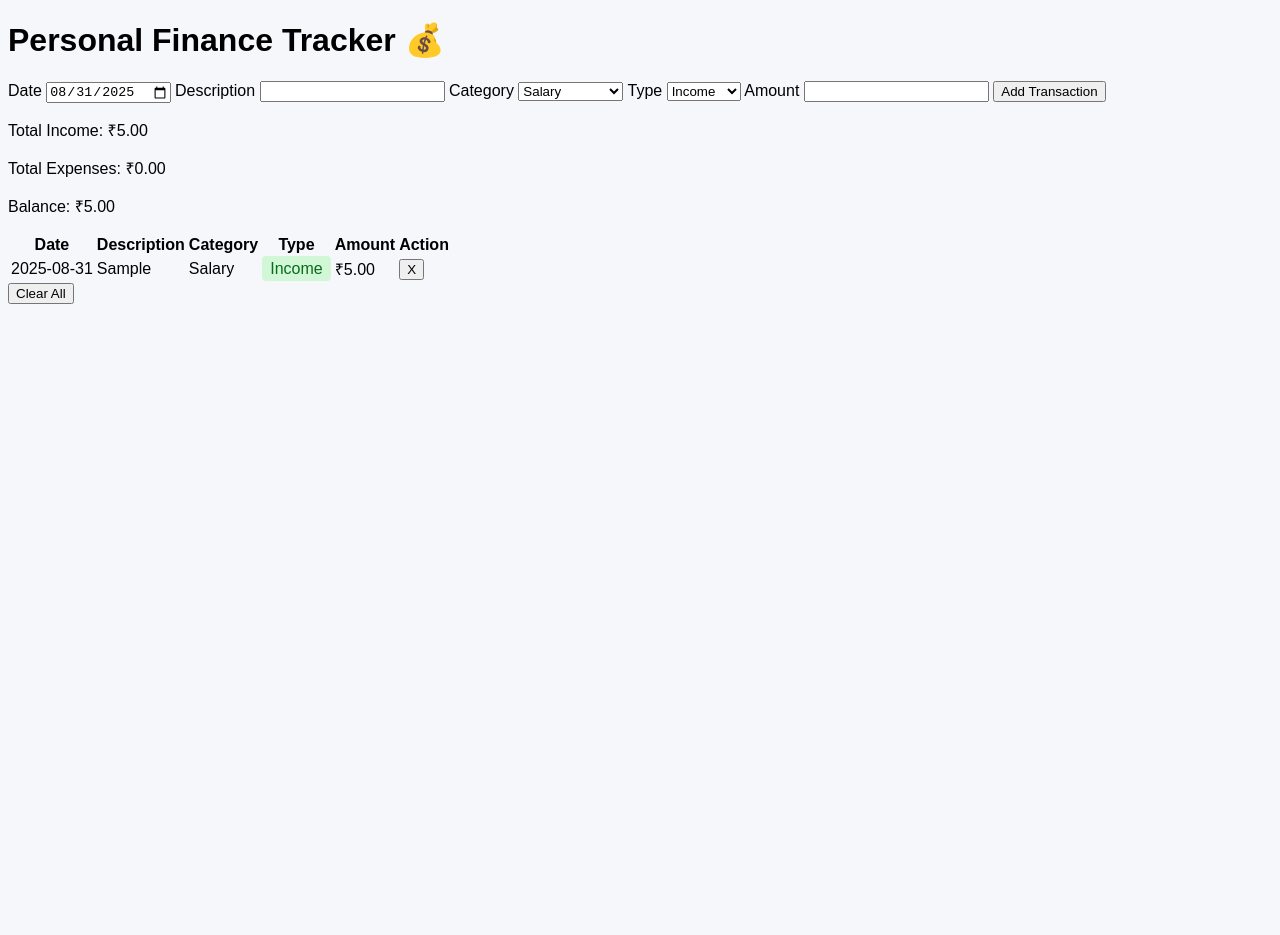
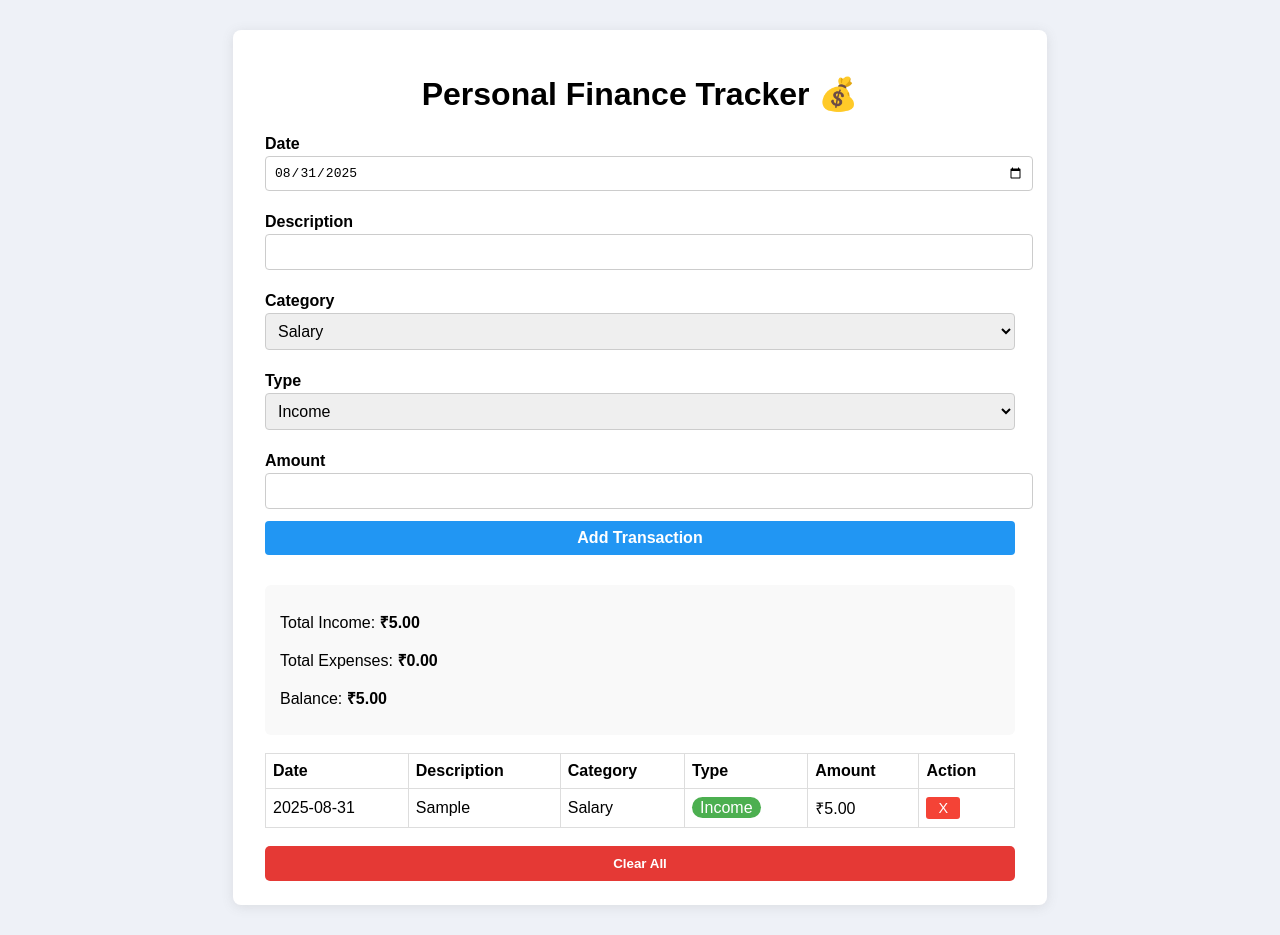
Before and after one commit to sudhansh101/Smart-finance-tracker, a plain HTML site: page Index.html in a window 1280 px wide. Both pictures are taken after typing "Sample", "5" into the empty fields and a click on the button "Add Transaction". Before the commit the page ends 800 px from the top, so only its background shows below. Drawn offline with Linux system fonts and the light colour scheme.

Commit message:
Update style.css

```diff
--- a/style.css
+++ b/style.css
@@ -1,10 +1,100 @@
 body {
-  background: #f6f7fb;
   font-family: Arial, sans-serif;
+  margin: 0;
+  padding: 30px 0;
+  background: #eef1f7;
 }
-.card {
-  border-radius: 1rem;
-  box-shadow: 0 2px 5px rgba(0,0,0,0.05);
+.container {
+  max-width: 750px;
+  margin: auto;
+  background: #fff;
+  border-radius: 8px;
+  padding: 24px 32px;
+  box-shadow: 0 2px 12px rgba(100,100,100,0.15);
 }
-.badge-income { background: #d1f7d6; color: #0a6b1e; padding: 4px 8px; border-radius: 4px; }
-.badge-expense { background: #ffe0e0; color: #a10000; padding: 4px 8px; border-radius: 4px; }
+h1 {
+  text-align: center;
+}
+form label {
+  display: block;
+  margin-top: 10px;
+  margin-bottom: 3px;
+  font-weight: bold;
+}
+form input, form select, form button {
+  width: 100%;
+  padding: 8px;
+  margin-bottom: 12px;
+  border-radius: 4px;
+  border: 1px solid #ccc;
+  font-size: 1em;
+}
+form button {
+  background: #2196f3;
+  color: #fff;
+  cursor: pointer;
+  font-weight: bold;
+  border: none;
+}
+form button:hover {
+  background: #1763a6;
+}
+.summary {
+  margin: 18px 0;
+  padding: 10px 15px;
+  background: #f9f9f9;
+  border-radius: 6px;
+}
+.summary span {
+  font-weight: bold;
+}
+table {
+  width: 100%;
+  margin-top: 10px;
+  border-collapse: collapse;
+}
+th, td {
+  padding: 8px 7px;
+  border: 1px solid #ddd;
+  text-align: left;
+}
+.badge-income {
+  color: #fff;
+  background: #4caf50;
+  padding: 2px 8px;
+  border-radius: 13px;
+}
+.badge-expense {
+  color: #fff;
+  background: #f44336;
+  padding: 2px 8px;
+  border-radius: 13px;
+}
+.btn {
+  padding: 3px 12px;
+  font-size: 0.9em;
+  border: none;
+  border-radius: 3px;
+  cursor: pointer;
+}
+.btn-danger {
+  background: #f44336;
+  color: #fff;
+}
+.btn-danger:hover {
+  background: #c62828;
+}
+.clear-btn {
+  margin-top: 18px;
+  width: 100%;
+  background: #e53935;
+  color: #fff;
+  font-weight: bold;
+  padding: 10px 0;
+  border-radius: 5px;
+  border: none;
+  cursor: pointer;
+}
+.clear-btn:hover {
+  background: #b71c1c;
+  }
```
